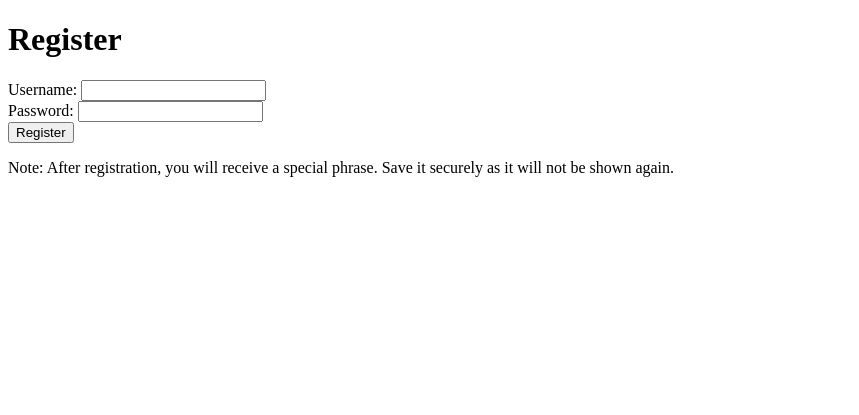
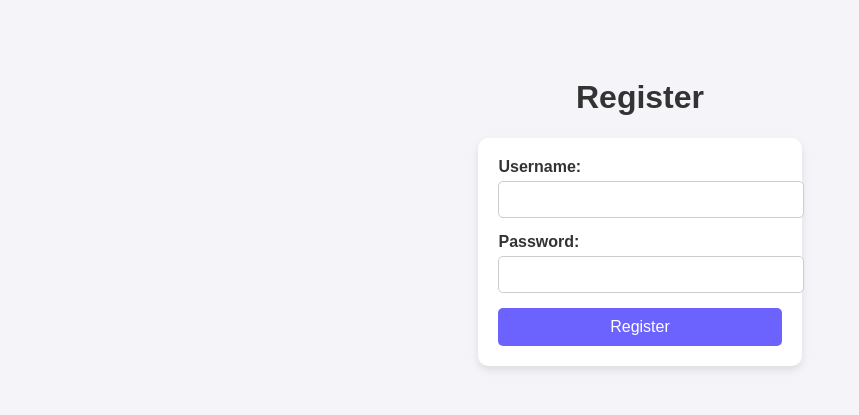
Before and after one commit to KameshSingh116/Tinkquest, a Flask app: page /register in a window 1280 px wide. Shown: the top 415 px of the page, without its empty margins (0-859 px from the left). Run offline with Flask 2, Linux system fonts and the light colour scheme.

Commit message:
forms update

```diff
--- a/backend/app.py
+++ b/backend/app.py
@@ -69,10 +69,92 @@ def generate_special_phrase():
 
 @app.route('/')
 def home():
-    return '''
-    <h1>Welcome to TinkerQuest</h1>
-    <p><a href="/register">Register</a> | <a href="/login">Login</a></p>
-    '''
+    if 'username' in session:
+        # User is logged in, show the main page
+        return '''
+        <!DOCTYPE html>
+        <html lang="en">
+        <head>
+            <title>Main Page</title>
+            <style>
+                body {{
+                    font-family: Arial, sans-serif;
+                    background-color: #f4f4f9;
+                    color: #333;
+                    text-align: center;
+                    padding: 50px;
+                }}
+                .button {{
+                    display: inline-block;
+                    margin: 10px;
+                    padding: 15px 30px;
+                    font-size: 16px;
+                    color: #fff;
+                    background-color: #6c63ff;
+                    border: none;
+                    border-radius: 5px;
+                    text-decoration: none;
+                    cursor: pointer;
+                }}
+                .button:hover {{
+                    background-color: #5753c9;
+                }}
+            </style>
+        </head>
+        <body>
+            <h1>Welcome, {username}</h1>
+            <p>This is the main page of the app.</p>
+            <a href="/logout" class="button">Logout</a>
+        </body>
+        </html>
+        '''.format(username=session.get('username', 'User'))  # Use session.get() to avoid KeyError
+    else:
+        # User is not logged in, show login and register options side by side
+        return '''
+        <!DOCTYPE html>
+        <html lang="en">
+        <head>
+            <title>Welcome to TinkerQuest</title>
+            <style>
+                body {{
+                    font-family: Arial, sans-serif;
+                    background-color: #f4f4f9;
+                    color: #333;
+                    text-align: center;
+                    padding: 50px;
+                }}
+                .container {{
+                    display: flex;
+                    justify-content: center;
+                    gap: 20px;
+                    margin-top: 50px;
+                }}
+                .button {{
+                    display: inline-block;
+                    padding: 15px 30px;
+                    font-size: 16px;
+                    color: #fff;
+                    background-color: #6c63ff;
+                    border: none;
+                    border-radius: 5px;
+                    text-decoration: none;
+                    cursor: pointer;
+                }}
+                .button:hover {{
+                    background-color: #5753c9;
+                }}
+            </style>
+        </head>
+        <body>
+            <h1>Welcome to TinkerQuest</h1>
+            <p>Access exclusive features by registering or logging in.</p>
+            <div class="container">
+                <a href="/register" class="button">Register</a>
+                <a href="/login" class="button">Login</a>
+            </div>
+        </body>
+        </html>
+        '''
 
 @app.route('/register', methods=['GET', 'POST'])
 def register():
@@ -86,11 +168,21 @@ def register():
         special_phrase = generate_special_phrase()
         users[username] = {'password': password, 'special_phrase': special_phrase}
 
-        # Return the special phrase to the user (do not save it anywhere else)
-        return jsonify({
-            'message': 'Registration successful! Please save your special phrase securely.',
-            'special_phrase': special_phrase
-        }), 201
+        # Inform the user to save their special phrase
+        return '''
+        <!DOCTYPE html>
+        <html lang="en">
+        <head>
+            <title>Registration Successful</title>
+        </head>
+        <body>
+            <h1>Registration Successful!</h1>
+            <p>Your special phrase is: <strong>{}</strong></p>
+            <p>Please save this phrase securely as it will not be shown again.</p>
+            <a href="/login">Go to Login</a>
+        </body>
+        </html>
+        '''.format(special_phrase)
     return render_template('register.html')
 
 @app.route('/login', methods=['GET', 'POST'])
@@ -104,7 +196,7 @@ def login():
         if username in users and users[username]['password'] == password:
             if users[username]['special_phrase'] == special_phrase:
                 session['username'] = username
-                return jsonify({'message': 'Login successful!'}), 200
+                return redirect(url_for('home'))  # Redirect to the main page
             return jsonify({'error': 'Invalid special phrase!'}), 401
         return jsonify({'error': 'Invalid credentials!'}), 401
     return render_template('login.html')
@@ -115,7 +207,7 @@ def special_feature():
         return redirect(url_for('login'))
     if request.method == 'POST':
         phrase = request.form['phrase']
-        if phrase == SPECIAL_PHRASE:
+        if phrase == users[session['username']]['special_phrase']:
             return jsonify({'message': 'Access granted to the special feature!'}), 200
         return jsonify({'error': 'Incorrect phrase!'}), 403
     return render_template('special_feature.html')
@@ -123,7 +215,7 @@ def special_feature():
 @app.route('/logout')
 def logout():
     session.pop('username', None)
-    return jsonify({'message': 'Logged out successfully!'}), 200
+    return redirect(url_for('login'))
 
 @app.route('/api/market-data/<symbol>', methods=['GET'])
 def get_market_data(symbol):
--- a/backend/templates/register.html
+++ b/backend/templates/register.html
@@ -2,20 +2,59 @@
 <html lang="en">
 <head>
     <title>Register</title>
-    <meta name="description" content="Register for TinkerQuest to access exclusive features.">
-    <meta name="keywords" content="register, TinkerQuest, signup, account">
+    <meta name="description" content="Register for an account on our platform to access exclusive features.">
+    <meta name="keywords" content="register, account, signup, user registration">
+    <style>
+        body {
+            font-family: Arial, sans-serif;
+            background-color: #f4f4f9;
+            color: #333;
+            text-align: center;
+            padding: 50px;
+        }
+        form {
+            display: inline-block;
+            text-align: left;
+            background-color: #fff;
+            padding: 20px;
+            border-radius: 10px;
+            box-shadow: 0 4px 8px rgba(0, 0, 0, 0.1);
+        }
+        label {
+            display: block;
+            margin-bottom: 5px;
+            font-weight: bold;
+        }
+        input {
+            width: 100%;
+            padding: 10px;
+            margin-bottom: 15px;
+            border: 1px solid #ccc;
+            border-radius: 5px;
+        }
+        button {
+            width: 100%;
+            padding: 10px;
+            font-size: 16px;
+            color: #fff;
+            background-color: #6c63ff;
+            border: none;
+            border-radius: 5px;
+            cursor: pointer;
+        }
+        button:hover {
+            background-color: #5753c9;
+        }
+    </style>
 </head>
 <body>
     <h1>Register</h1>
     <form method="post">
         <label>Username:</label>
         <input type="text" name="username" required>
-        <br>
         <label>Password:</label>
         <input type="password" name="password" required>
-        <br>
         <button type="submit">Register</button>
     </form>
-    <p>Note: After registration, you will receive a special phrase. Save it securely as it will not be shown again.</p>
 </body>
 </html>
```
Also changed, not shown: backend/templates/login.html (+44 -5 lines).
